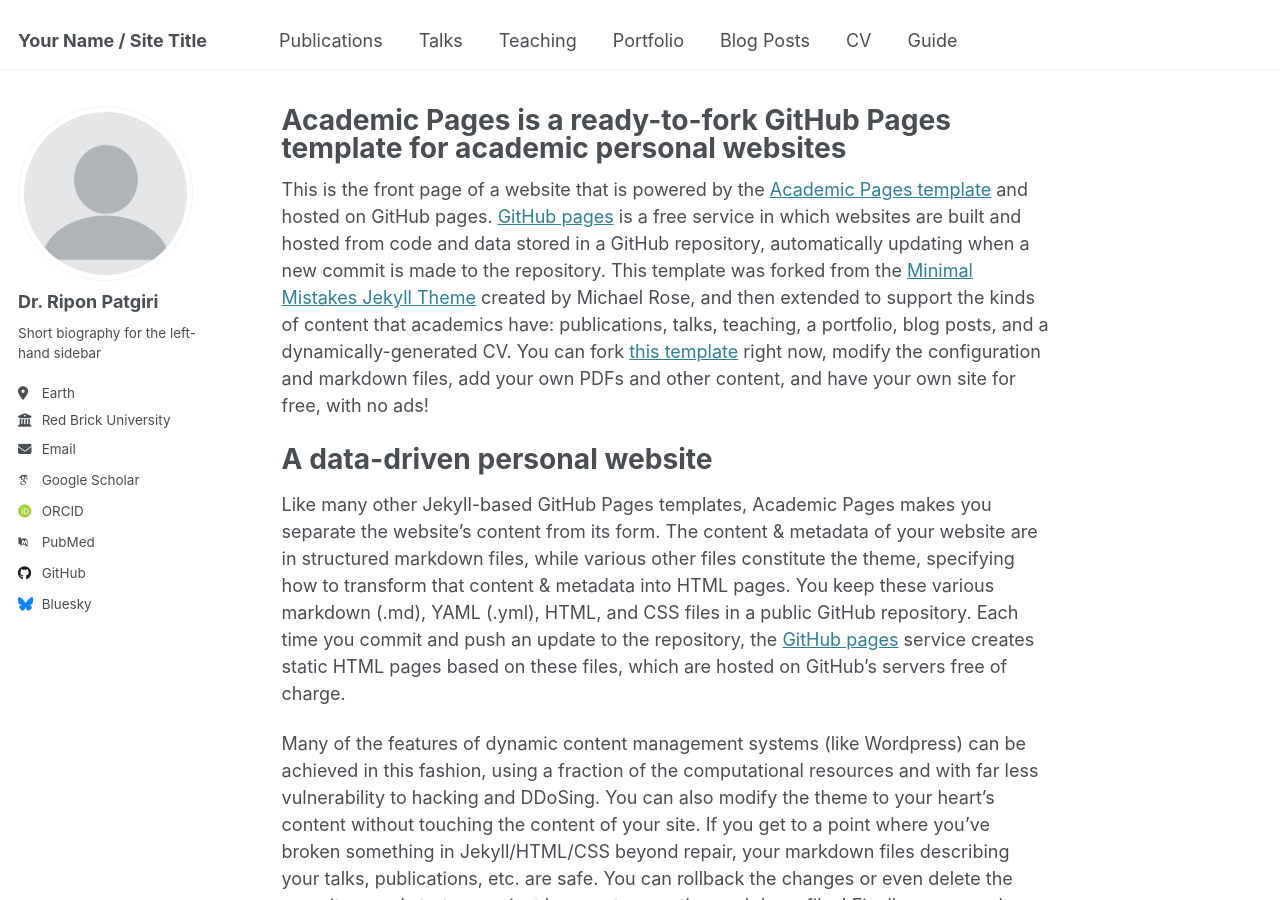
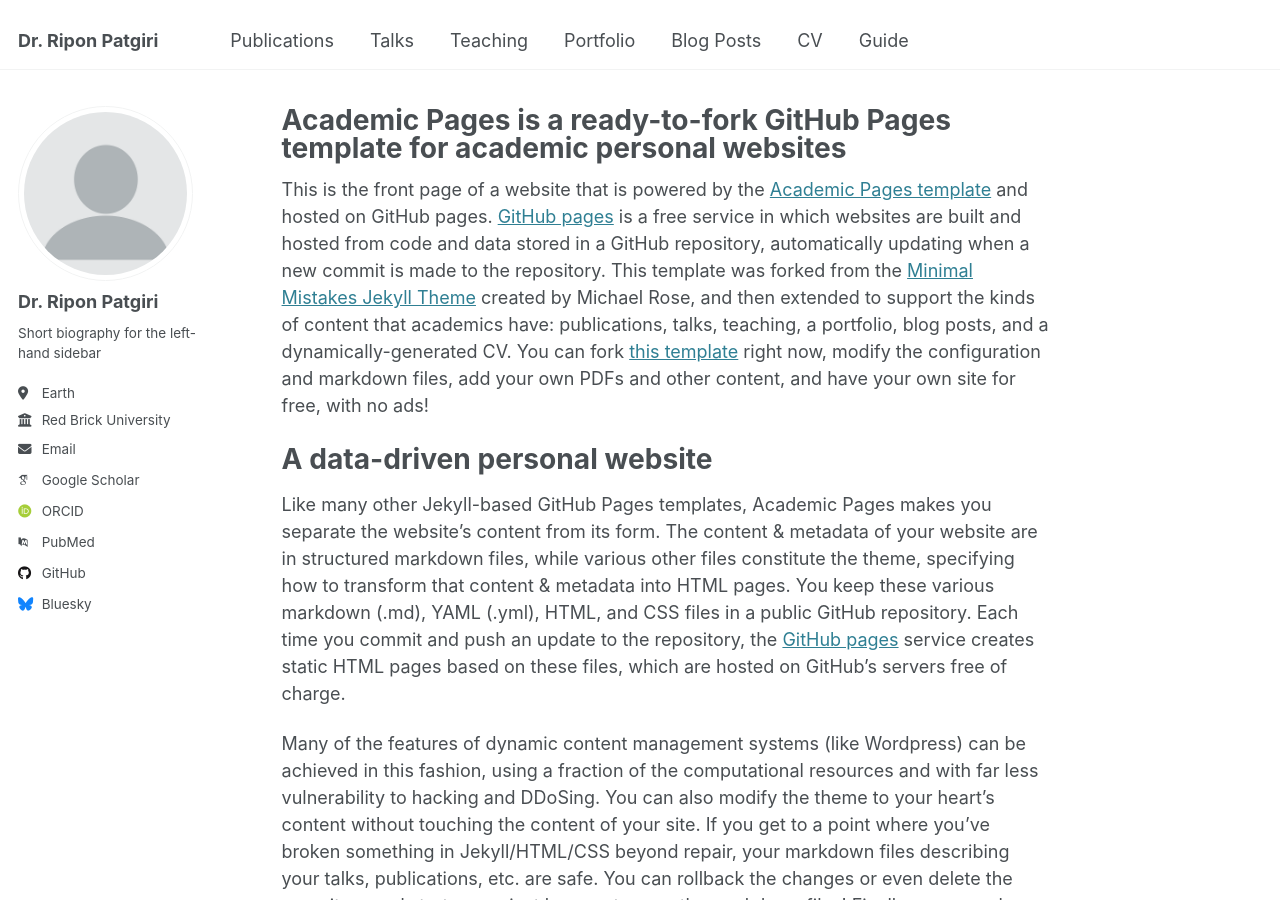
Before and after one commit to ripon83/dr.patgiri, a Jekyll site: the page built from _pages/about.md, in a window 1280 px wide and 900 px high. Built offline with Jekyll 4.4.1, drawn with Linux system fonts in a browser that asks for light colours; some web fonts are replaced.

Commit message:
Update _config.yml

```diff
--- a/_config.yml
+++ b/_config.yml
@@ -9,7 +9,7 @@
 # Basic Site Settings
 locale                   : "en-US"
 site_theme               : "default"
-title                    : "Your Name / Site Title"
+title                    : "Dr. Ripon Patgiri"
 title_separator          : "-"
 name                     : &name "Your Name"
 description              : &description "personal description"
```
